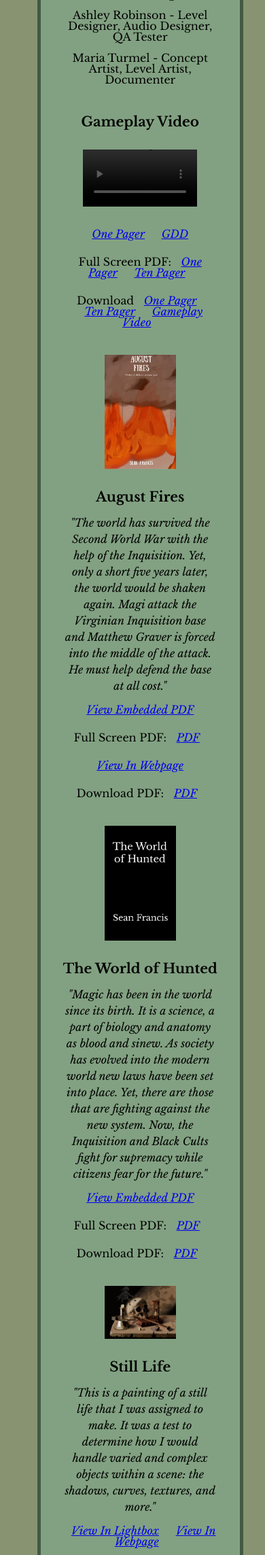
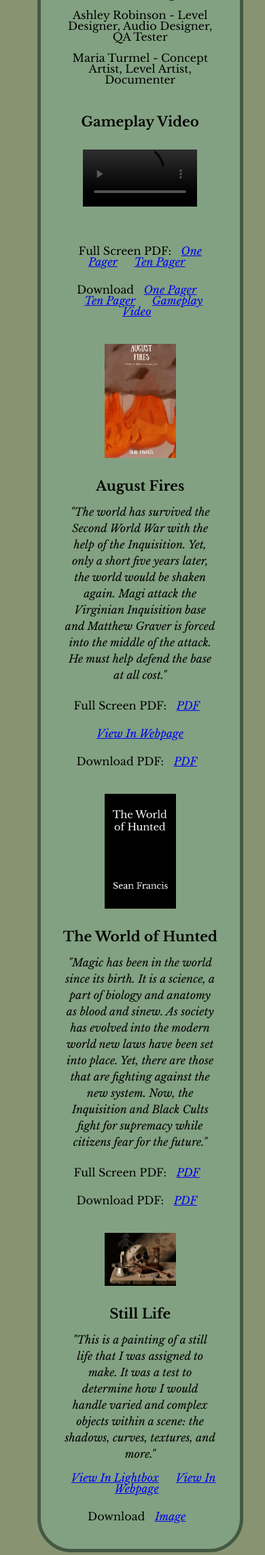
Before and after one commit to sean-francis113/html-portfolio, a PHP site: page / in a window 390 px wide. Shown: the part 778-3066 px from the top of the page at 68% size. Run offline with PHP 8.4, Linux system fonts and the light colour scheme; grey boxes are pictures that could not be loaded.

Commit message:
Prevented Mobile Viewing of Embedded PDF

```diff
--- a/css/index.css
+++ b/css/index.css
@@ -381,7 +381,7 @@
 
 }
 
-.link {
+.link, .embeddedLink {
 
 	font-family: 'libre_baskervilleitalic';
 	margin-left: 10px;
@@ -577,9 +577,15 @@
 
 	}
 
-	.summary, .gameCredits li, .download, .link {
+	.summary, .gameCredits li, .download, .link, .embeddedLink {
 
 		font-size: 100%;
+
+	}
+
+	.embeddedLink {
+
+		display: none;
 
 	}
 
--- a/php/gamedesigns/gameDesignOne.php
+++ b/php/gamedesigns/gameDesignOne.php
@@ -11,7 +11,7 @@
                     Your browser does not support playing the video!
                 </video>
 
-                <p><a href="index.php?page=boss_chase&type=pdf&partNum=1&gddType=onePager" class="link">One Pager</a>  <a href="index.php?page=boss_chase&type=pdf&partNum=1&gddType=tenPager" class="link">GDD</a></p>
+                <p><a href="index.php?page=boss_chase&type=pdf&partNum=1&gddType=onePager" class="embeddedLink">One Pager</a>  <a href="index.php?page=boss_chase&type=pdf&partNum=1&gddType=tenPager" class="embeddedLink">GDD</a></p>
                 <p class="download">Full Screen PDF: <a href="pdf/bossChase_onePager.pdf" class="link">One Pager</a> <a href="pdf/bossChase_tenPager.pdf" class="link">Ten Pager</a>
                 <p class="download">Download <a href="pdf/bosschase_onepager.pdf" class="link" download>One Pager</a> <a href="pdf/bosschase_gdd.pdf" class="link" download>Ten Pager</a> <a class="link" href="trailers/bossChase_presentationDemo.mp4" download>Gameplay Video</a>
             </div>
--- a/php/gamedesigns/gameDesignTwo.php
+++ b/php/gamedesigns/gameDesignTwo.php
@@ -11,7 +11,7 @@
                     Your browser does not support playing the video!
                 </video>
 
-                <p><a href="index.php?page=castle_escape&type=pdf&partNum=1&gddType=onePager" class="link">One Pager</a>  <a href="index.php?page=boss_chase&type=pdf&partNum=1&gddType=tenPager" class="link">GDD</a></p>
+                <p><a href="index.php?page=castle_escape&type=pdf&partNum=1&gddType=onePager" class="embeddedLink">One Pager</a>  <a href="index.php?page=boss_chase&type=pdf&partNum=1&gddType=tenPager" class="embeddedLink">GDD</a></p>
                 <p class="download">Full Screen PDF: <a href="pdf/castleEscape_onePager.pdf" class="link">One Pager</a> <a href="pdf/castleEscape_tenPager.pdf" class="link">Ten Pager</a>
                 <p class="download">Download <a href="pdf/castleEscape_onepager.pdf" class="link" download>One Pager</a> <a href="pdf/castleEscape_gdd.pdf" class="link" download>Ten Pager</a> <a href="trailers/castleEscape_gameplay.mp4" class="link" download>Gameplay Video</a> <a href="gameBuilds/Castle_Escape.zip" class="link" download>Game Build</a>
             </div>
--- a/php/scripts/scriptNav.php
+++ b/php/scripts/scriptNav.php
@@ -40,7 +40,7 @@
 
             if(document.getElementById("sidecontrolnav"))
             {
-                document.getElementById("sidecontrolnav").style.width = "300px";
+                document.getElementById("sidecontrolnav").style.width = "50%";
                 document.getElementById("sidecontrolnav").style.borderRadius = "50px";
                 document.getElementById("sidecontrolnav").style.borderWidth = "5px";
                 document.getElementById("controlsideimg").style.display = "none";
--- a/php/worlddesign/worldDesignOne.php
+++ b/php/worlddesign/worldDesignOne.php
@@ -5,7 +5,7 @@
 
                 <p class="summary">&quot;Magic has been in the world since its birth. It is a science, a part of biology and anatomy as blood and sinew. As society has evolved into the modern world new laws have been set into place. Yet, there are those that are fighting against the new system. Now, the Inquisition and Black Cults fight for supremacy while citizens fear for the future.&quot;</p>
 
-                <a href="index.php?page=world_hunted&type=pdf&partNum=1" class="link">View Embedded PDF</a>
+                <a href="index.php?page=world_hunted&type=pdf&partNum=1" class="embeddedLink">View Embedded PDF</a>
 
                 <p class="download">Full Screen PDF: <a href="pdf/hw_libre.pdf" class="link">PDF</a></p>
 
--- a/php/worlddesign/worldDesignThree.php
+++ b/php/worlddesign/worldDesignThree.php
@@ -3,7 +3,7 @@
                 <p class="label">Leah Kaitlyn</p>
                 <p class="summary">&quot;An orphan born within an Irish church, a mage with gifts she was encouraged to leave behind and a woman who is hated by many just for who she is. Leah is a mage who taught herself how to use her gift. The Inquisition of Ireland sought her out when she saved her fellow orphans from being kidnapped. She specializes in middle to close combat and prefers her magic to any other weaponry.&quot;</p>
 
-                <a href="index.php?page=leah_kaitlyn&type=pdf&partNum=1" class="link">View Embedded PDF</a>
+                <a href="index.php?page=leah_kaitlyn&type=pdf&partNum=1" class="embeddedLink">View Embedded PDF</a>
 
                 <p class="download">Full Screen PDF: <a href="../pdf/leahkaitlyn_libre.pdf" class="link">PDF</a></p>
 
--- a/php/worlddesign/worldDesignTwo.php
+++ b/php/worlddesign/worldDesignTwo.php
@@ -3,7 +3,7 @@
                 <p class="label">David Parker</p>
                 <p class="summary">&quot;A child born without magic, David was built on the horrible atrocities the Black Cults committed. He was suspected of being a mage and was kicked out of his home. Now he is a sniper for the Inquisition who uses artifices and has many missions under his belt. Yet memories of his foster family and their deaths still haunt him.&quot;</p>
 
-                <a href="index.php?page=david_parker&type=pdf&partNum=1" class="link">View Embedded PDF</a>
+                <a href="index.php?page=david_parker&type=pdf&partNum=1" class="embeddedLink">View Embedded PDF</a>
 
                 <p class="download">Full Screen PDF: <a href="../pdf/davidparker_libre.pdf" class="link">PDF</a></p>
 
--- a/php/writtenworks/writtenWorksOne.php
+++ b/php/writtenworks/writtenWorksOne.php
@@ -5,7 +5,7 @@
 
                 <p class="summary">&quot;The world has survived the Second World War with the help of the Inquisition. Yet, only a short five years later, the world would be shaken again. Magi attack the Virginian Inquisition base and Matthew Graver is forced into the middle of the attack. He must help defend the base at all cost.&quot;</p>
 
-                <a href="index.php?page=august_fires&type=pdf&partNum=1" class="link">View Embedded PDF</a>
+                <a href="index.php?page=august_fires&type=pdf&partNum=1" class="embeddedLink">View Embedded PDF</a>
 
                 <p class="download">Full Screen PDF: <a href="pdf/augustfires_libre.pdf" class="link">PDF</a></p>
 
--- a/php/writtenworks/writtenWorksThree.php
+++ b/php/writtenworks/writtenWorksThree.php
@@ -2,7 +2,7 @@
                 <img class="coverIMG" src="img/written_works_covers/dimensional_chain_thumb.png" alt="Dimensional Chain Cover">
                 <p class="label">Dimensional Chain</p>
                 <p class="summary">&quot;Within the center of the universe is a world where the best fighters are taken to fight. These fights never end and death is not the final end. When Quael is sent there like every other fighter before him, he has no idea what is going on. Yet, he finds out that the Dimensional Chain may not be as merciful as it seems.&quot;</p>
-                <a href="index.php?page=dimensional_chain&type=pdf&partNum=1" class="link">View Embedded PDF</a>
+                <a href="index.php?page=dimensional_chain&type=pdf&partNum=1" class="embeddedLink">View Embedded PDF</a>
                 <p class="download">Full Screen PDF: <a href="pdf/dimensionalchain_libre.pdf" class="link">PDF</a></p>
                 <a href="index.php?page=dimensional_chains&type=html&partNum=1" class="link">View In Webpage</a>
                 <p class="download">Download PDF: <a href="../pdf/dimensionalchain_libre.pdf" class="link" download>PDF</a></p>
--- a/php/writtenworks/writtenWorksTwo.php
+++ b/php/writtenworks/writtenWorksTwo.php
@@ -2,7 +2,7 @@
                 <img class="coverIMG" src="img/written_works_covers/death_thumb.png" alt="Death Cover">
                 <p class="label">Death</p>
                 <p class="summary">&quot;There have been many artifacts created in the world over its long lifespan but none as frightening as Death&#39;s Claw. The slab of obsidian is a dangerous weapon that can kill with a single name in blood. On the quest to find its current owner, Normie and Landon have found the artifact with their names on them, but not the owner. Now, with a deadline, they must find the owner and stop him.&quot;</p>
-                <a href="index.php?page=death&type=pdf&partNum=1" class="link">View Embedded PDF</a>
+                <a href="index.php?page=death&type=pdf&partNum=1" class="embeddedLink">View Embedded PDF</a>
                 <p class="download">Full Screen PDF: <a href="../../pdf/death_libre.pdf" class="link">PDF</a></p>
                 <a href="index.php?page=death&type=html&partNum=1" class="link">View In Webpage</a>
                 <p class="download">Download PDF: <a href="../pdf/death_libre.pdf" class="link" download>PDF</a></span></p>
```
Also changed, not shown: css/pdf.css (+12 -5 lines).
